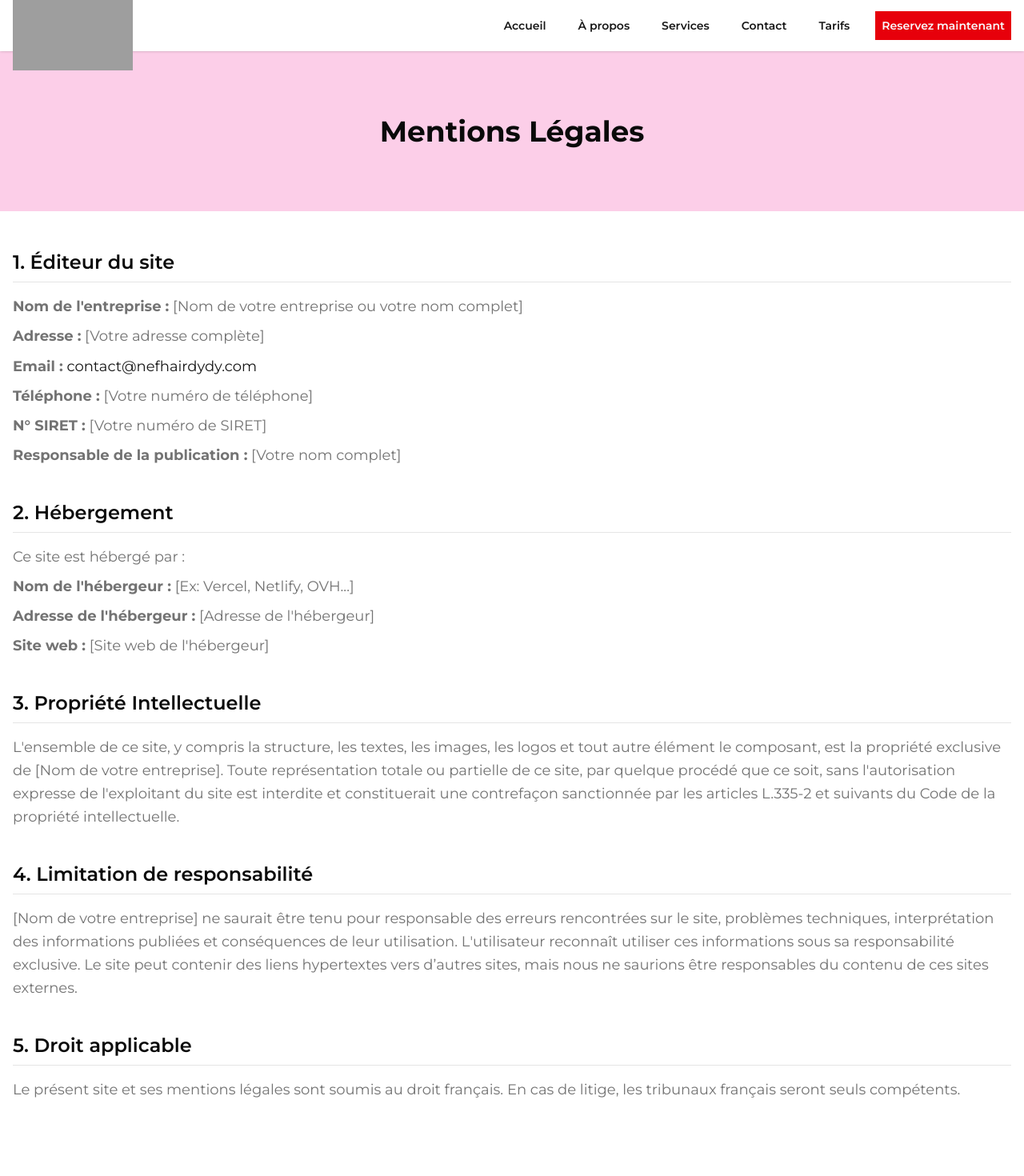
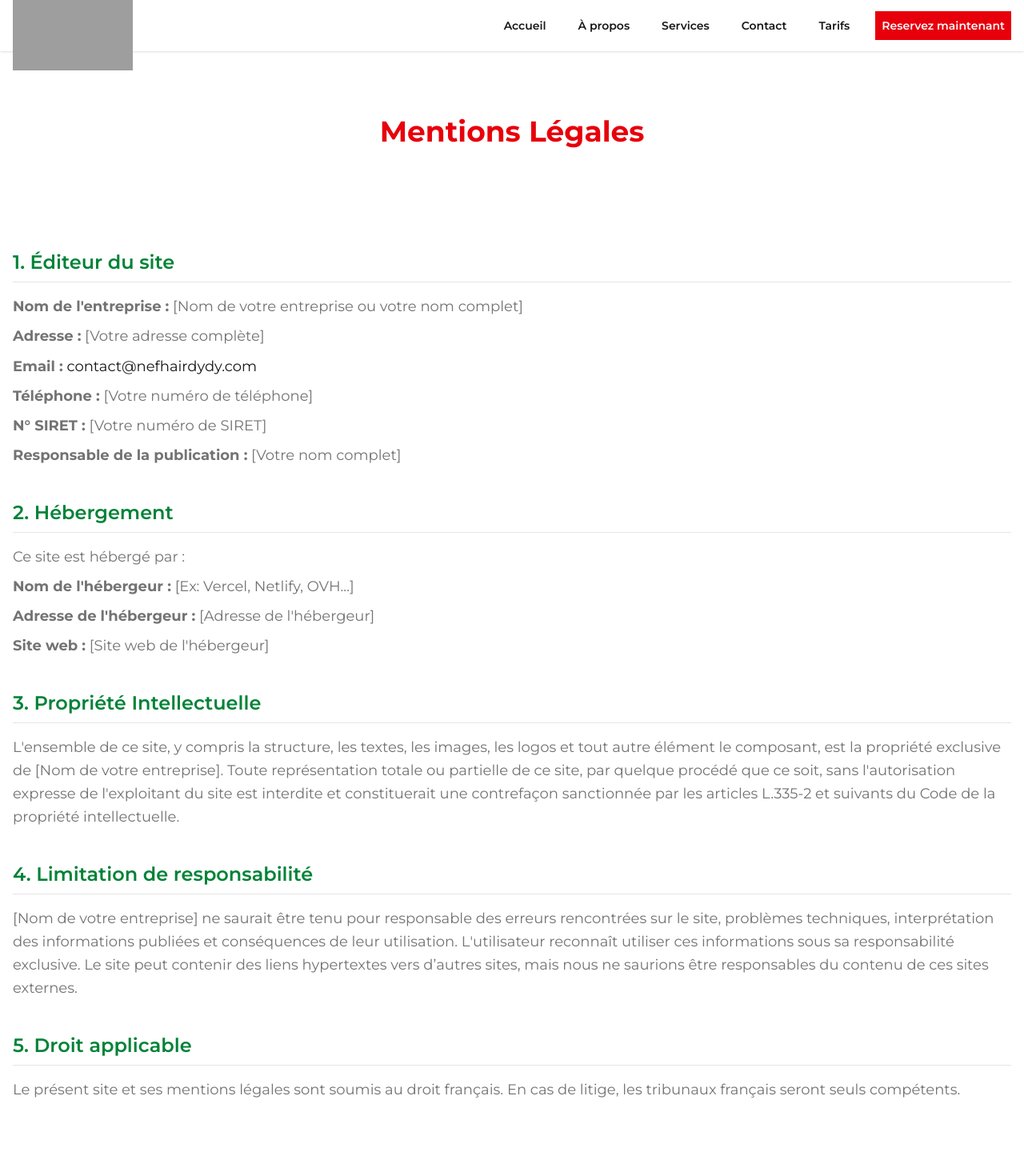
Before and after one commit to babbbass/Hair-saloon, a Next.js app: page /mentions-legales in a window 1280 px wide. Shown: the top 1470 px of the page at 80% size. Built offline with nearby package versions, Linux system fonts and the light colour scheme; grey boxes are pictures that could not be loaded.

Commit message:
design about and privacy pages

```diff
--- a/app/confidentialite/page.tsx
+++ b/app/confidentialite/page.tsx
@@ -1,7 +1,7 @@
 import type { Metadata } from "next"
 
 export const metadata: Metadata = {
-  title: "Politique de Confidentialité - Nef Hair Dydy",
+  title: "Politique de Confidentialité - NefHairDydy",
   description:
     "Consultez notre politique de confidentialité pour comprendre comment nous collectons, utilisons et protégeons vos données personnelles.",
 }
@@ -10,11 +10,10 @@ export default function Confidentialte() {
   return (
     <section className='pb-24 bg-background w-full'>
       <div className='mx-auto px-4 w-full'>
-        <h1 className='text-4xl bg-pink-200 font-bold mb-8 text-center py-20 w-full'>
+        <h1 className='container mx-auto text-4xl font-bold mb-8 text-center text-titlecolor py-20 w-full'>
           Politique de Confidentialité
         </h1>
 
-        {/* Introduction */}
         <p className='text-muted-foreground text-center mb-12'>
           Dernière mise à jour : 31 juillet 2025.
         </p>
@@ -29,7 +28,7 @@ export default function Confidentialte() {
           </p>
 
           <div className='pt-4'>
-            <h2 className='text-2xl font-semibold mb-4 border-b pb-2'>
+            <h2 className='text-2xl font-semibold mb-4 border-b pb-2 text-green-700'>
               1. Collecte et Utilisation des Données
             </h2>
             <p className='mb-4'>
@@ -57,7 +56,7 @@ export default function Confidentialte() {
           </div>
 
           <div className='pt-4'>
-            <h2 className='text-2xl font-semibold mb-4 border-b pb-2'>
+            <h2 className='text-2xl font-semibold mb-4 border-b pb-2 text-green-700'>
               2. Utilisation de vos informations
             </h2>
             <p className='mb-4'>
@@ -78,7 +77,7 @@ export default function Confidentialte() {
           </div>
 
           <div className='pt-4'>
-            <h2 className='text-2xl font-semibold mb-4 border-b pb-2'>
+            <h2 className='text-2xl font-semibold mb-4 border-b pb-2 text-green-700'>
               3. Partage des informations à des tiers
             </h2>
             <p>
@@ -91,7 +90,7 @@ export default function Confidentialte() {
           </div>
 
           <div className='pt-4'>
-            <h2 className='text-2xl font-semibold mb-4 border-b pb-2'>
+            <h2 className='text-2xl font-semibold mb-4 border-b pb-2 text-green-700'>
               4. Sécurité des données
             </h2>
             <p>
@@ -104,7 +103,7 @@ export default function Confidentialte() {
           </div>
 
           <div className='pt-4'>
-            <h2 className='text-2xl font-semibold mb-4 border-b pb-2'>
+            <h2 className='text-2xl font-semibold mb-4 border-b pb-2 text-green-700'>
               5. Cookies
             </h2>
             <p>
@@ -117,7 +116,7 @@ export default function Confidentialte() {
           </div>
 
           <div className='pt-4'>
-            <h2 className='text-2xl font-semibold mb-4 border-b pb-2'>
+            <h2 className='text-2xl font-semibold mb-4 border-b pb-2 text-green-700'>
               6. Consentement
             </h2>
             <p>
@@ -127,7 +126,7 @@ export default function Confidentialte() {
           </div>
 
           <div className='pt-4'>
-            <h2 className='text-2xl font-semibold mb-4 border-b pb-2'>
+            <h2 className='text-2xl font-semibold mb-4 border-b pb-2 text-green-700'>
               7. Nous contacter
             </h2>
             <p>
--- a/app/mentions-legales/page.tsx
+++ b/app/mentions-legales/page.tsx
@@ -1,7 +1,7 @@
 import type { Metadata } from "next"
 
 export const metadata: Metadata = {
-  title: "Mentions Légales - Nef Hair Dydy",
+  title: "Mentions Légales - NefHairDydy",
   description:
     "Consultez les mentions légales de NefHairDydy, incluant les informations sur l'éditeur du site et l'hébergeur.",
 }
@@ -10,13 +10,13 @@ export default function MentionsLegales() {
   return (
     <section className='pb-24 w-full bg-background'>
       <div className=' w-full mx-auto max-w-6xl min-w-full'>
-        <h1 className='text-4xl font-bold mb-12 py-20 text-center bg-pink-200 w-full'>
+        <h1 className='container mx-auto text-4xl font-bold mb-12 py-20 text-center text-titlecolor'>
           Mentions Légales
         </h1>
 
         <div className='container px-4 space-y-10 text-lg leading-relaxed  mx-auto'>
           <div>
-            <h2 className='text-2xl font-semibold mb-4 border-b pb-2'>
+            <h2 className='text-2xl font-semibold mb-4 border-b pb-2 text-green-700'>
               1. Éditeur du site
             </h2>
             <div className='space-y-2 text-muted-foreground'>
@@ -50,7 +50,7 @@ export default function MentionsLegales() {
           </div>
 
           <div>
-            <h2 className='text-2xl font-semibold mb-4 border-b pb-2'>
+            <h2 className='text-2xl font-semibold mb-4 border-b pb-2 text-green-700'>
               2. Hébergement
             </h2>
             <div className='space-y-2 text-muted-foreground'>
@@ -70,7 +70,7 @@ export default function MentionsLegales() {
           </div>
 
           <div>
-            <h2 className='text-2xl font-semibold mb-4 border-b pb-2'>
+            <h2 className='text-2xl font-semibold mb-4 border-b pb-2 text-green-700'>
               3. Propriété Intellectuelle
             </h2>
             <p className='text-muted-foreground'>
@@ -79,7 +79,7 @@ export default function MentionsLegales() {
           </div>
 
           <div>
-            <h2 className='text-2xl font-semibold mb-4 border-b pb-2'>
+            <h2 className='text-2xl font-semibold mb-4 border-b pb-2 text-green-700'>
               4. Limitation de responsabilité
             </h2>
             <p className='text-muted-foreground'>
@@ -88,7 +88,7 @@ export default function MentionsLegales() {
           </div>
 
           <div>
-            <h2 className='text-2xl font-semibold mb-4 border-b pb-2'>
+            <h2 className='text-2xl font-semibold mb-4 border-b pb-2 text-green-700'>
               5. Droit applicable
             </h2>
             <p className='text-muted-foreground'>
--- a/components/Footer.tsx
+++ b/components/Footer.tsx
@@ -17,20 +17,26 @@ export function Footer() {
         <div className='grid grid-cols-2 gap-4 mt-4'>
           <Link
             href='/mentions-legales'
-            className='hover:underline hover:text-red-600'
+            className='hover:underline hover:text-red-600 transition-all duration-300'
           >
             Mentions Légales
           </Link>
-          <Link href='/a-propos' className='hover:underline hover:text-red-600'>
+          <Link
+            href='/a-propos'
+            className='hover:underline hover:text-red-600 transition-all duration-300'
+          >
             Qui sommes-nous ?
           </Link>
           <Link
             href='/confidentialite'
-            className='hover:underline hover:text-red-600'
+            className='hover:underline hover:text-red-600 transition-all duration-300'
           >
             Politique de confidentialité
           </Link>
-          <Link href='/contact' className='hover:underline hover:text-red-600'>
+          <Link
+            href='/contact'
+            className='hover:underline hover:text-red-600 transition-all duration-300'
+          >
             Nous contacter
           </Link>
         </div>
--- a/components/NewsletterSignup.tsx
+++ b/components/NewsletterSignup.tsx
@@ -51,7 +51,7 @@ export function NewsletterSignup() {
   }
 
   return (
-    <div className='bg-slate-50 dark:bg-slate-900/50 border rounded-lg p-8 md:p-12 -mt-12 mb-10 md:w-3/4 sm:mx-auto mx-1'>
+    <div className='bg-slate-50 dark:bg-slate-900/50 border rounded-lg p-8 md:p-12 -mt-12 mb-10 md:w-3/4 sm:mx-auto mx-1 border-titlecolor hover:border-green-700 transition-all duration-300'>
       <div className='grid grid-cols-1 lg:grid-cols-2 gap-8 items-center'>
         <div>
           <h3 className='text-2xl md:text-3xl font-bold text-titlecolor'>
```
